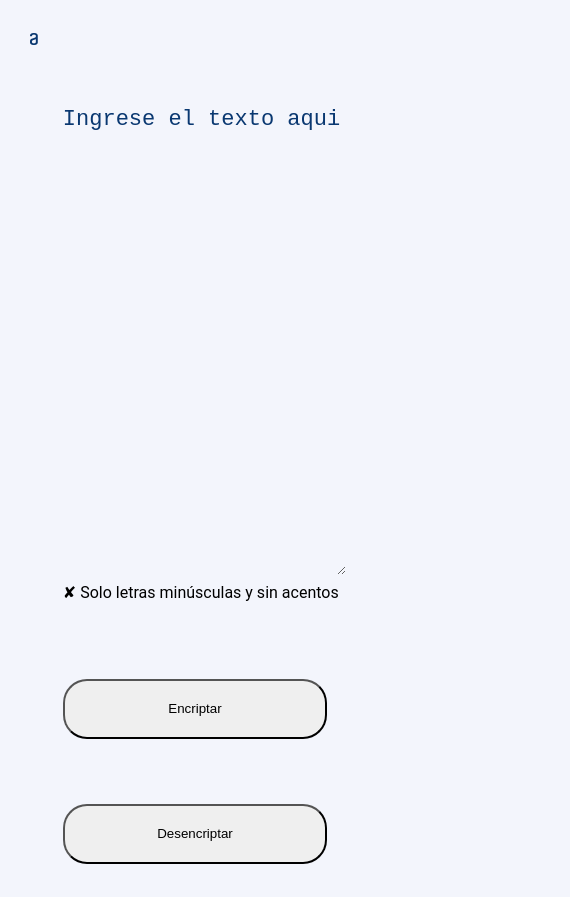
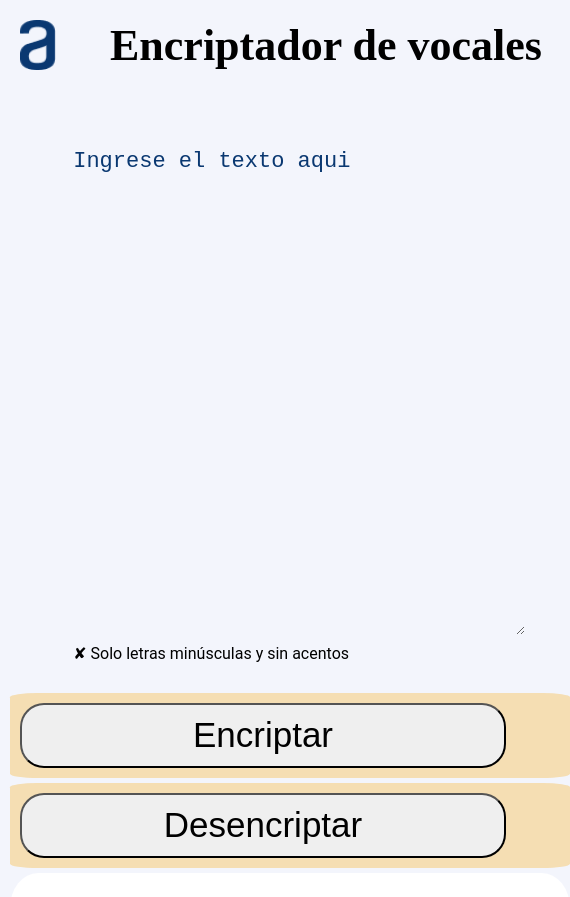
Before and after one commit to jafernandezm/challegeoneencritador, a plain HTML site: page index.html in a window 390 px wide. Shown: the top 897 px of the page, 570 px wide, since content can reach past the window. Drawn offline with Linux system fonts and the light colour scheme.

Commit message:
cambios de movil css

```diff
--- a/index.html
+++ b/index.html
@@ -9,8 +9,9 @@
 </head>
 <body>
     <div class="contenedor">
-        <div class="logo">
-            <img src="./Vector.png">
+        <div class="header">
+            <img class="imgTitulo" src="./Vector.png">
+            <h1 class="titulo" >Encriptador de vocales</h1>
         </div>
         <div class="izquierda">
             <textarea class="mensaje" id="mensaje" name="int" cols="30" rows="20" >Ingrese el texto aqui</textarea>
@@ -20,10 +21,10 @@
             <div id="aviso">
                 <img src="./Muñeco.png" id="imgDerecha">
                 <h1 id="texto">Ningun mensaje fue encontrado</h1>
-                <p>Ingrese el texto que dessees encriptar o desencirtar</p>
+                <p>Ingrese el texto que dessees encriptar o desencriptar</p>
             </div>
             <div id="menuResultado">
-                <textarea id="resultado" name="des" cols="30" rows="20" >Ingrese texto para encriptar o desencriptar</textarea>
+                <textarea id="resultado" name="des" cols="30" rows="20" readonly>Ingrese texto para encriptar o desencriptar</textarea>
                 <input id="copiar" type="button" value="Copiar">
             </div>
         </div>
--- a/scrip.js
+++ b/scrip.js
@@ -31,7 +31,9 @@ function encritar(){
 }
 
 function mensajeTexto(){
+    if(comprobar==ttMensaje.value){
     ttMensaje.value="";
+    }
     return true;
 }
 
--- a/style.css
+++ b/style.css
@@ -8,13 +8,13 @@ body{
 }
 .contenedor{
     width: 90%;
-    max-width: 1000px;
+    max-width: 1200px;
     margin: 20px auto;
     display: grid;
     grid-gap: 5px;
     grid-template-columns: repeat(3,1fr);/*definimos el numero de columnas*/
     grid-template-rows: repeat(3,auto);
-    grid-template-areas: "logo logo logo"
+    grid-template-areas: "header header header"
                           "izquierda izquierda derecha"
                           "boton1 boton2 derecha";
     grid-template-rows: minmax(40px,auto) 90%;
@@ -26,15 +26,20 @@ body{
     /*background: #FFFFFF;*/
     /*para saber las pociones */
 }
-.contenedor .logo{
-    grid-area: logo;
-    width: 2.3%;
-    height: 4%;
+.contenedor .header{
+    grid-area: header;
+    display: flex;
+
 }
-.contenedor .logo >img{
-    max-width: 100%;
-    min-height: 100%;
-    object-fit: contain;
+.header .imgTitulo{
+    height: 50px;
+    width: 40px;
+}
+.header .titulo{
+    margin-left: 10%;
+    width: 500px;
+    font-size: 44px;
+    font-family: bold;
 }
 
 .contenedor .izquierda{
@@ -98,23 +103,27 @@ body{
     height: 10%;
 
  }
+
  .derecha #resultado{
-    font-size: 22px;
+    font-size: 25px;
     font-style: normal;
     color: #0A3871;
     height: 80%;
     width: 80%;
     margin-left: 10%;
+    margin-right: 20%;
     margin-top: 5%;
     border: none;/*quitar bordes*/
     outline: none;/*quitar negrita del borde*/
-    overflow: auto;
+    overflow: hidden;
+
  }
  .derecha #copiar{
     margin-top: 20%;
     width: 80%;
     border-radius: 24px;
     height: 60px;
+    font-size: 25px;
 }
 #menuResultado >input:hover{
     background: #0A3871;
@@ -122,27 +131,31 @@ body{
 
 .contenedor .boton1,
 .contenedor .boton2{
-    height: 100px;
     text-align: center;
     display: flex;
     align-items: center;
     justify-content: center;
+
 }
 .contenedor .boton1{
     grid-area: boton1;
+
 }
 .contenedor .boton2{
     grid-area: boton2;
+
 }
 .boton1 .encriptar{
     width: 80%;
-    height: 60%;
+    height: 65px;
     border-radius: 24px;
+    font-size: 24px;
 }
 .boton2 .desencriptar{
     width: 80%;
-    height: 60%;
+    height: 65px;
     border-radius: 24px;
+    font-size: 24px;
 }
 .boton1 >input:hover,
 .boton2 >input:hover{
@@ -152,7 +165,7 @@ body{
    .contenedor{
     grid-template-columns: repeat(2,1fr);/*definimos el numero de columnas*/
     grid-template-rows: repeat(2,auto);
-    grid-template-areas:   "logo logo "
+    grid-template-areas:   "header header "
                             "izquierda izquierda"
                             "boton1 boton2"
                             "derecha derecha";
@@ -161,12 +174,33 @@ body{
 
 @media (min-width:260px) and (max-width: 560px) {
     .contenedor{
-     grid-template-columns: repeat(1,1fr);/*definimos el numero de columnas*/
+    width: 90%;
+    margin: 10px 10px;
+    display: grid;
+    grid-gap: 5px;
+    grid-template-columns: repeat(1,1fr);/*definimos el numero de columnas*/
      grid-template-rows: repeat(5,auto);
-     grid-template-areas:   "logo  "
-                             "izquierda "
-                             "boton1 "
+     grid-template-areas:   "header"
+                             "izquierda"
+                             "boton1"
                              "boton2"
                              "derecha";
     }
+    .contenedor .boton1,
+    .contenedor .boton2{
+        text-align: center;
+        display: flex;
+        background: wheat;
+        justify-content: flex-start;
+        align-items: flex-start;
+    }
+    .boton1 .encriptar{
+        width: 90%;
+        font-size: 35px;
+    }
+    .boton2 .desencriptar{
+        width: 90%;
+        font-size: 35px;
+    }
+
  }
```
